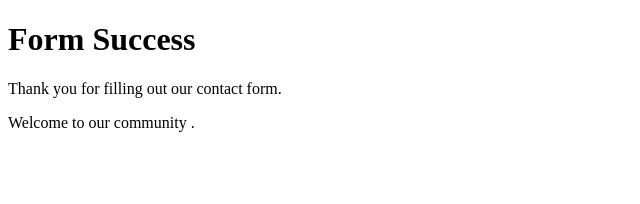
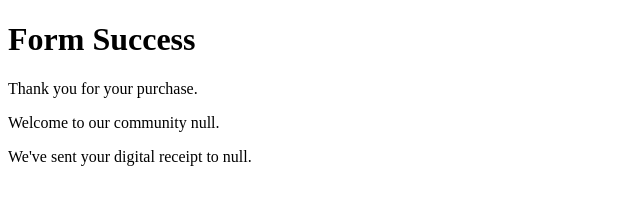
Before and after one commit to PaceCIT-231/cart-labs-dmitrusgarcia, a plain HTML site: page thankyou.html in a window 1280 px wide. Shown: the whole page, without its empty margins (0-640 px from the left). Drawn offline with Linux system fonts and the light colour scheme.

Commit message:
lab 11 finish

```diff
--- a/assets/thankyou.js
+++ b/assets/thankyou.js
@@ -0,0 +1,9 @@
+//get the form fields from the query string (GET request)
+let formFields = new URLSearchParams(window.location.search)
+
+//insert the name the user gave into the thank you message
+document.querySelector("#yourName").innerHTML =
+    `${formFields.get("name")}`
+
+document.querySelector("#yourEmail").innerHTML =
+    `${formFields.get("email")}`
--- a/thankyou.html
+++ b/thankyou.html
@@ -10,7 +10,7 @@
 
 <body>
     <h1>Form Success</h1>
-    <p>Thank you for filling out our contact form.</p>
+    <p>Thank you for your purchase.</p>
     <p>Welcome to our community <span id="yourName"></span>.</p>
-    <p id="msg"></p>
+    <p>We've sent your digital receipt to <span id="yourEmail"></span>.</p>
 </body>
```
